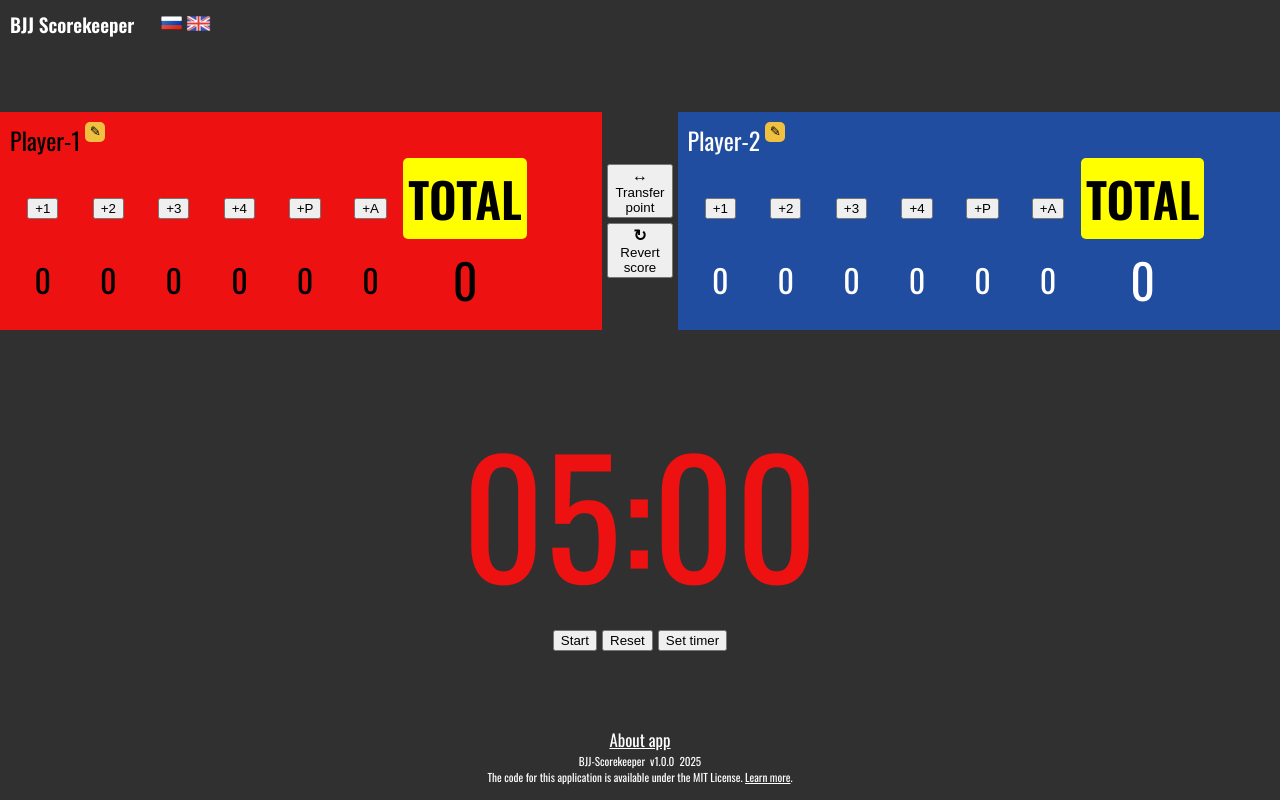
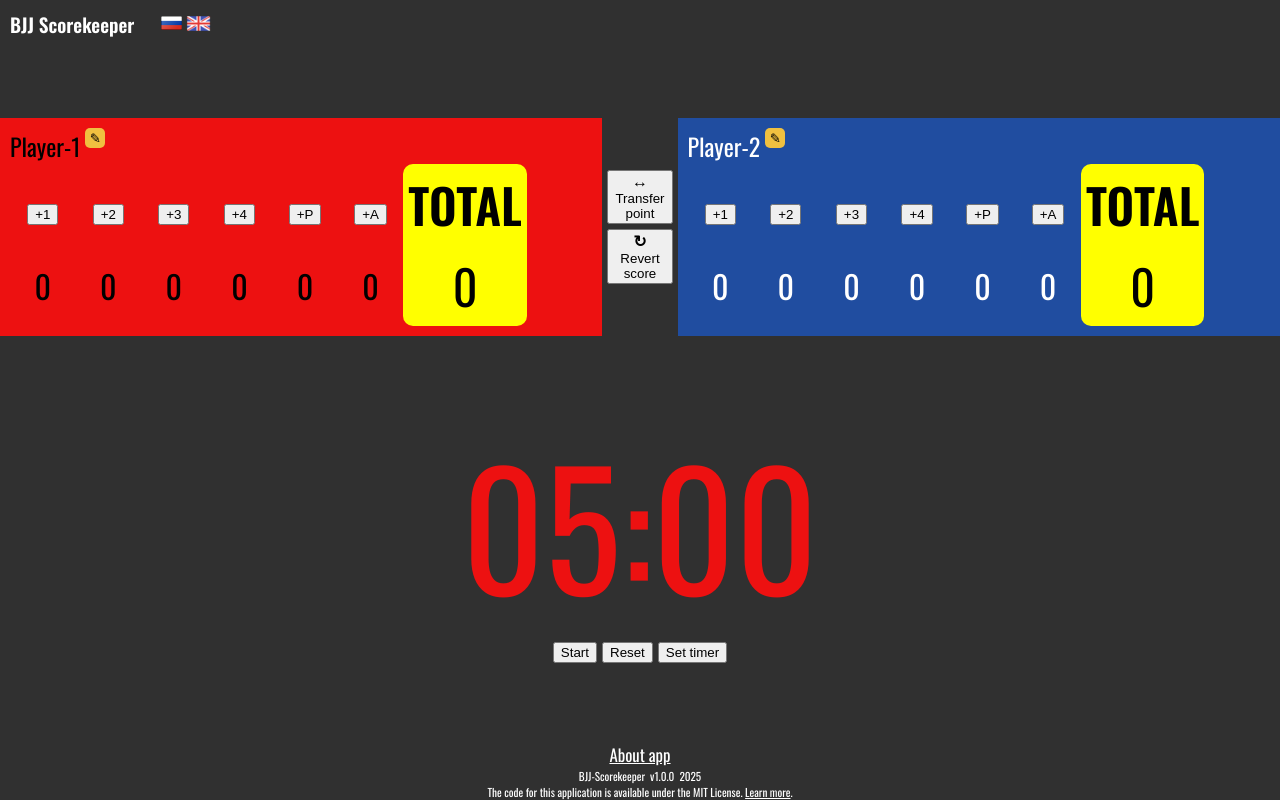
Before and after one commit to Maracash41/BJJ-Scorekeeper, a React (Vite) app: page / in a window 1280 px wide. Built offline with nearby package versions, Linux system fonts and the light colour scheme.

Commit message:
fix: css styles

```diff
--- a/src/app.module.css
+++ b/src/app.module.css
@@ -5,7 +5,7 @@
   justify-content: center;
 }
 
-@media screen and (max-width: 600px) {
+@media screen and (max-width: 580px) {
   .main {
     flex: 0;
     justify-content: flex-start;
--- a/src/components/Footer/footer.module.css
+++ b/src/components/Footer/footer.module.css
@@ -1,8 +1,6 @@
 @import url("../../styles/vars.css");
 
 .footer {
-  margin-bottom: 5px;
-  padding: 10px;
   font-size: 0.7rem;
   color: var(--main-font-color);
 }
--- a/src/components/Scoreboard/scoreboard.module.css
+++ b/src/components/Scoreboard/scoreboard.module.css
@@ -78,7 +78,7 @@
   }
 }
 
-@media screen and (max-width: 555px) {
+@media screen and (max-width: 577px) {
   .scoreboard {
     flex-direction: column;
   }
--- a/src/components/Scores/scores.module.css
+++ b/src/components/Scores/scores.module.css
@@ -26,7 +26,7 @@
   font-size: 3rem;
   background-color: yellow;
   color: black;
-  border-radius: 5px;
+  border-radius: 10px 10px 0 0;
 }
 
 .scoresTableCell {
@@ -36,8 +36,12 @@
 }
 
 .scoresTableCellTotal {
+  width: 100%;
   font-size: 3rem;
   padding: 5px;
+  background-color: yellow;
+  color: black;
+  border-radius: 0 0 10px 10px;
 }
 
 @media screen and (max-width: 950px) {
```
